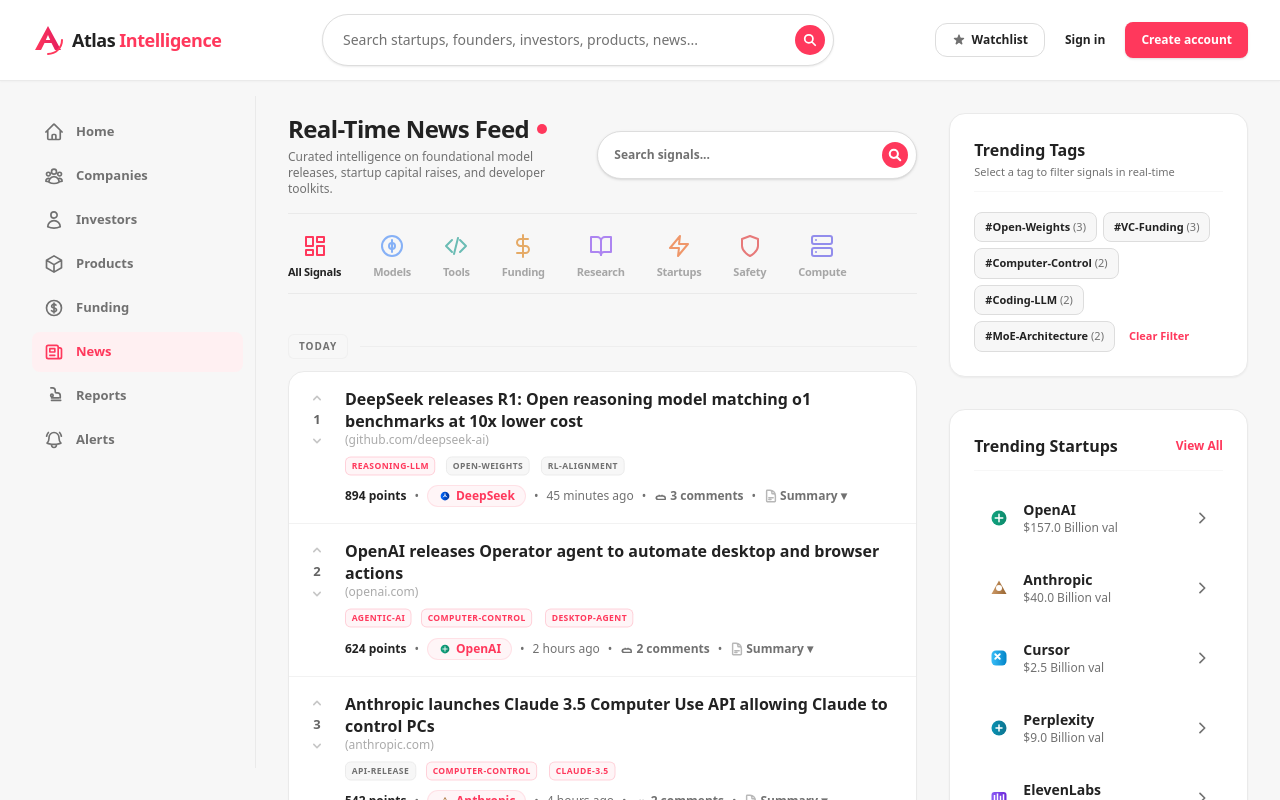
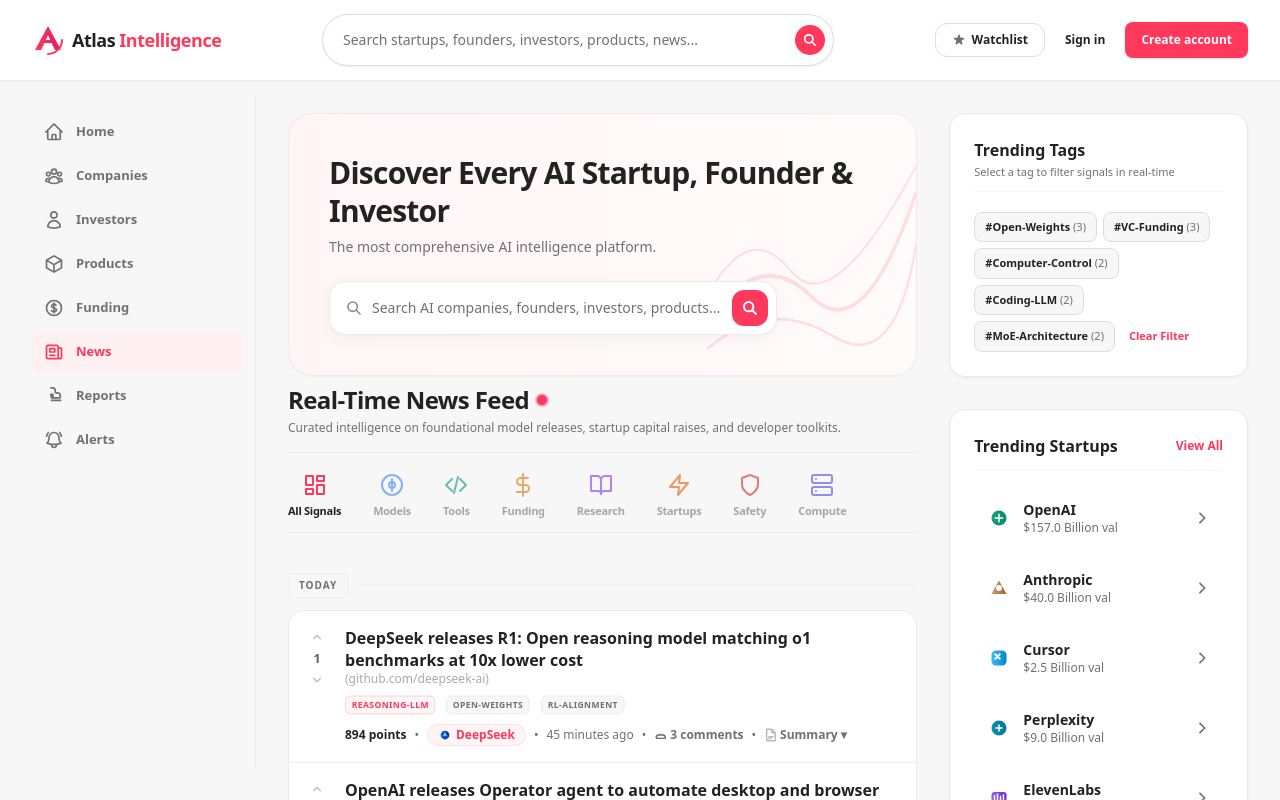
Before and after one commit to AyushKhaitan1/The-Ai-Signal, a Next.js app: page / in a window 1280 px wide. Shown: the top 800 px of the page. Built offline with nearby package versions, Linux system fonts and the light colour scheme.

Commit message:
Implement prominent Hero search banner and remove old local search input

```diff
--- a/src/app/page.tsx
+++ b/src/app/page.tsx
@@ -106,6 +106,48 @@
       {/* Left Side: Real-Time News Feed */}
       <div className="col-span-1 lg:col-span-2 space-y-6">
 
+        {/* Prominent Hero Banner with Decoupled Search */}
+        <div className="relative rounded-3xl overflow-hidden border border-airbnb-pink/10 bg-gradient-to-r from-[#FFF5F6] to-[#FFFBFB] p-6 sm:p-8 md:p-10 shadow-[0_1px_3px_rgba(0,0,0,0.02)] mb-2">
+          {/* Background mesh line-art decoration in Airbnb pink */}
+          <div className="absolute right-0 bottom-0 top-0 w-1/3 opacity-15 pointer-events-none hidden sm:block">
+            <svg className="w-full h-full text-airbnb-pink" fill="none" viewBox="0 0 100 100" preserveAspectRatio="none">
+              <path d="M0 80 Q 25 50, 50 70 T 100 30" stroke="currentColor" strokeWidth="1.5" />
+              <path d="M0 90 Q 30 70, 60 85 T 100 50" stroke="currentColor" strokeWidth="1" />
+              <path d="M0 70 Q 20 40, 40 60 T 100 20" stroke="currentColor" strokeWidth="0.8" />
+            </svg>
+          </div>
+
+          <div className="relative z-10 max-w-xl space-y-2">
+            <h2 className="text-2xl sm:text-3xl font-extrabold tracking-tight text-airbnb-charcoal leading-tight">
+              Discover Every AI Startup, Founder & Investor
+            </h2>
+            <p className="text-xs sm:text-sm text-airbnb-gray">
+              The most comprehensive AI intelligence platform.
+            </p>
+
+            {/* Prominent decoupled search box */}
+            <div className="bg-white rounded-2xl shadow-[0_4px_16px_rgba(0,0,0,0.04)] border border-airbnb-border/60 p-2 mt-6 flex items-center max-w-md">
+              <span className="text-airbnb-gray/80 pl-2">
+                <svg className="w-4 h-4" fill="none" stroke="currentColor" strokeWidth="2.5" viewBox="0 0 24 24">
+                  <path strokeLinecap="round" strokeLinejoin="round" d="M21 21l-6-6m2-5a7 7 0 11-14 0 7 7 0 0114 0z" />
+                </svg>
+              </span>
+              <input
+                type="text"
+                value={localSearchTerm}
+                onChange={(e) => setLocalSearchTerm(e.target.value)}
+                placeholder="Search AI companies, founders, investors, products..."
+                className="flex-grow ml-2.5 text-xs sm:text-sm text-airbnb-charcoal placeholder-airbnb-gray bg-transparent focus:outline-none"
+              />
+              <button className="bg-airbnb-pink hover:bg-airbnb-pink-hover text-white p-2.5 rounded-xl transition-all flex items-center justify-center shrink-0 cursor-pointer ml-2">
+                <svg className="w-4 h-4" fill="none" stroke="currentColor" strokeWidth="3" viewBox="0 0 24 24">
+                  <path strokeLinecap="round" strokeLinejoin="round" d="M21 21l-6-6m2-5a7 7 0 11-14 0 7 7 0 0114 0z" />
+                </svg>
+              </button>
+            </div>
+          </div>
+        </div>
+
         {/* Airbnb-style Header Section */}
         <div className="pb-2">
           <div className="flex flex-col md:flex-row md:items-center justify-between gap-4 pb-4 border-b border-airbnb-border-light">
@@ -120,22 +162,6 @@
               <p className="text-xs text-airbnb-gray mt-1">
                 Curated intelligence on foundational model releases, startup capital raises, and developer toolkits.
               </p>
-            </div>
-
-            {/* Local Search Input (Airbnb style consistency) */}
-            <div className="flex items-center w-full md:w-80 bg-white border border-airbnb-border rounded-full px-4 py-2.5 shadow-sm hover:shadow-[0_2px_4px_rgba(0,0,0,0.06)] transition-all cursor-pointer shrink-0">
-              <input
-                type="text"
-                value={localSearchTerm}
-                onChange={(e) => setLocalSearchTerm(e.target.value)}
-                placeholder="Search signals..."
-                className="w-full text-xs font-semibold text-airbnb-charcoal placeholder-airbnb-gray bg-transparent focus:outline-none"
-              />
-              <button className="bg-airbnb-pink hover:bg-airbnb-pink-hover text-white p-1.5 rounded-full transition-colors ml-2 -mr-2 flex items-center justify-center cursor-pointer">
-                <svg className="w-3.5 h-3.5" fill="none" stroke="currentColor" strokeWidth="3.5" viewBox="0 0 24 24">
-                  <path strokeLinecap="round" strokeLinejoin="round" d="M21 21l-6-6m2-5a7 7 0 11-14 0 7 7 0 0114 0z" />
-                </svg>
-              </button>
             </div>
           </div>
 
```
